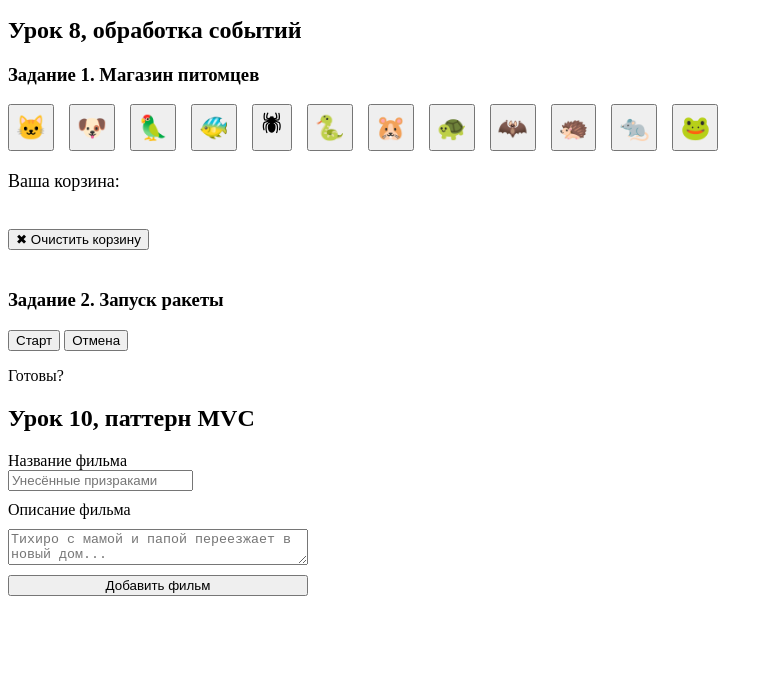
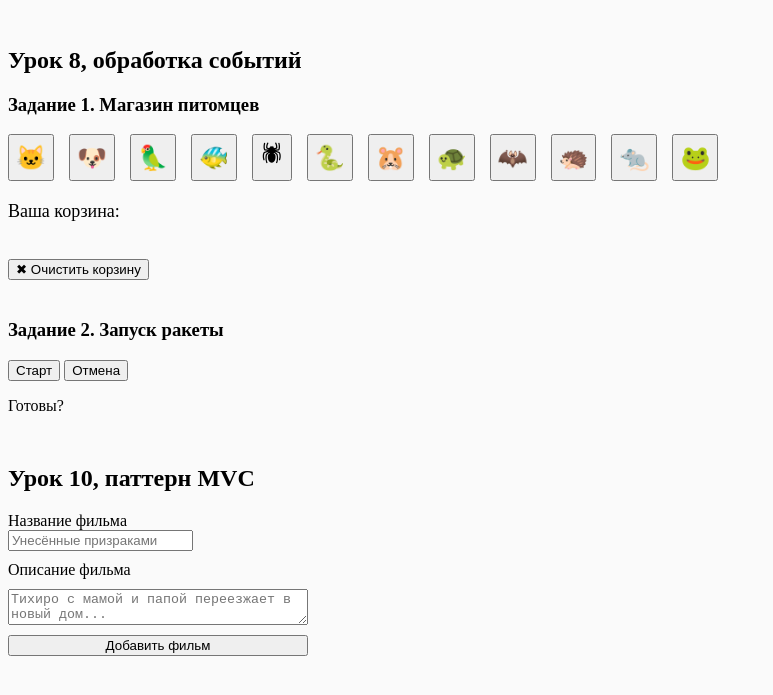
Before and after one commit to StarkovSergey/frontent-from-scratch-autotest-hw, a plain HTML site: page index.html in a window 1280 px wide. Shown: the part 245-940 px from the top of the page, without its empty margins (0-773 px from the left). Before the commit the page ends 905 px from the top, so only its background shows below. Drawn offline with Linux system fonts and the light colour scheme.

Commit message:
add global styles

```diff
--- a/index.html
+++ b/index.html
@@ -7,6 +7,7 @@
       content="width=device-width, user-scalable=no, initial-scale=1.0, maximum-scale=1.0, minimum-scale=1.0"
     />
     <meta http-equiv="X-UA-Compatible" content="ie=edge" />
+    <link rel="stylesheet" href="styles/styles.css" />
     <link rel="stylesheet" href="styles/lesson-8.css">
     <link rel="stylesheet" href="styles/lesson-10.css">
     <title>Основы Frontend c нуля ✨</title>
--- a/styles/lesson-10.css
+++ b/styles/lesson-10.css
@@ -1,7 +1,7 @@
 .lesson-10 {
   max-width: 300px;
   --color-success: green;
-  --color-error: red;
+  --color-error: tomato;
 }
 
 .lesson-10 form {
--- /dev/null
+++ b/styles/styles.css
@@ -0,0 +1,7 @@
+body {
+  background-color: #fafafa;
+}
+
+section {
+  margin-bottom: 50px;
+}
```
